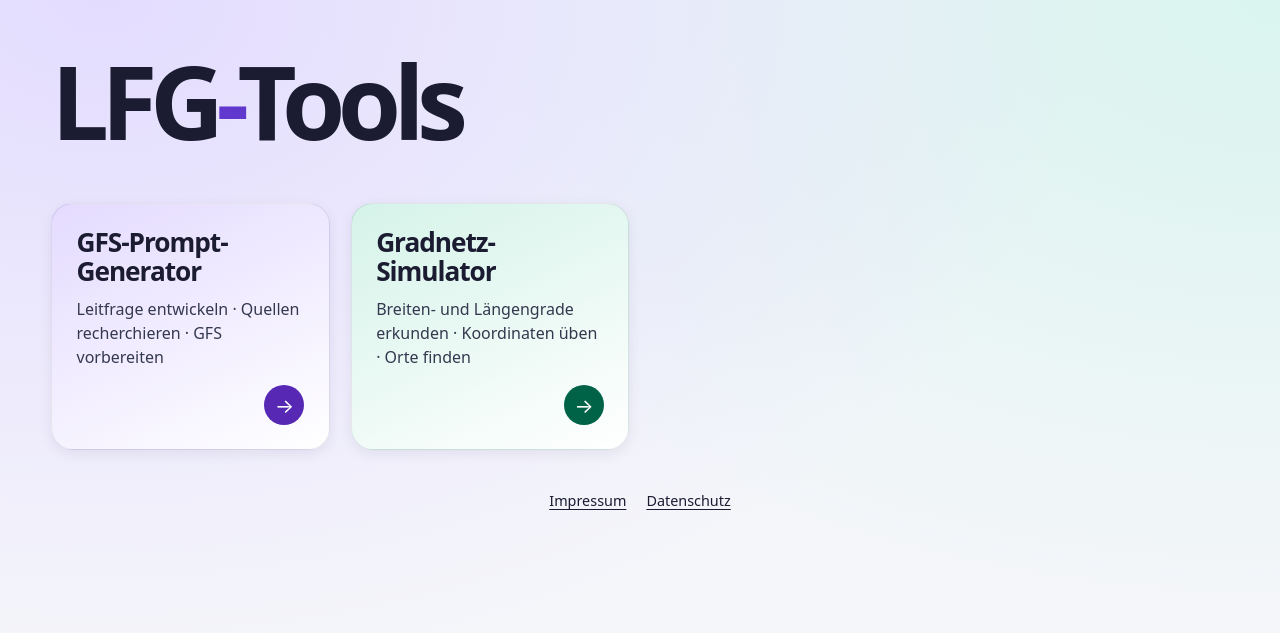
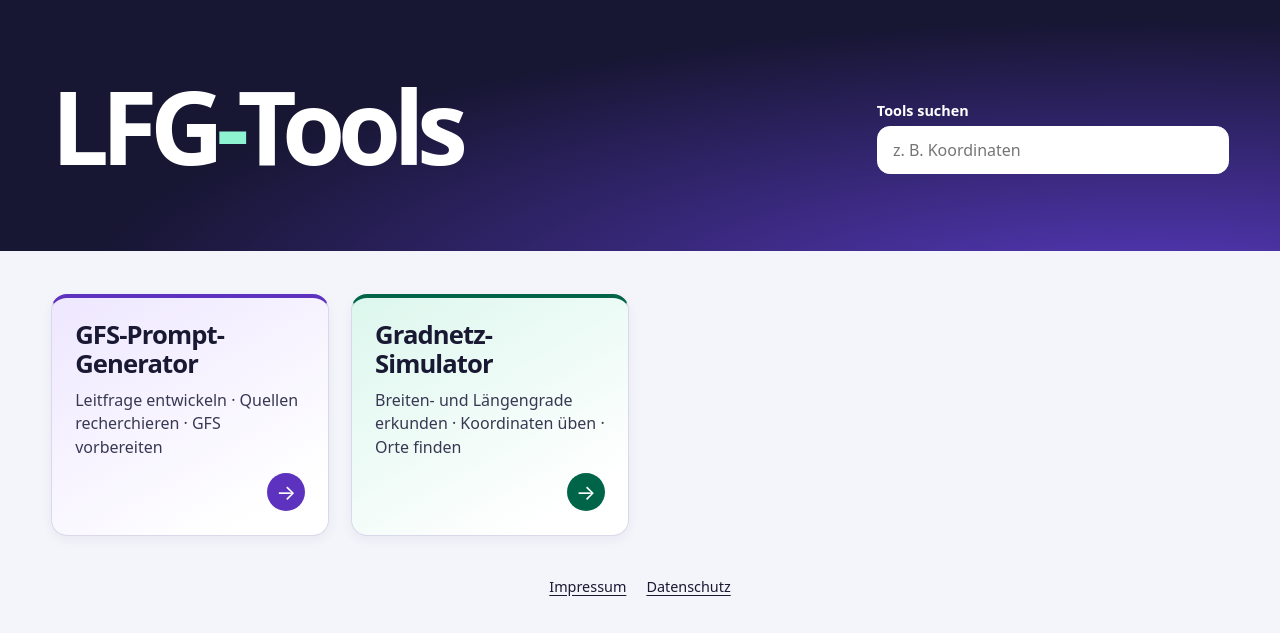
Before and after one commit to UlliW/lfg, a plain HTML site: page index.html in a window 1280 px wide. Drawn offline with Linux system fonts and the light colour scheme.

Commit message:
Add files via upload

```diff
--- a/index.html
+++ b/index.html
@@ -3,16 +3,25 @@
 <head>
   <meta charset="utf-8">
   <meta name="viewport" content="width=device-width, initial-scale=1">
-  <meta name="theme-color" content="#f5f6fa">
+  <meta name="theme-color" content="#171633">
   <title>LFG-Tools</title>
   <link rel="stylesheet" href="style.css">
   <script src="tools.js" defer></script>
   <script src="index.js" defer></script>
-<link rel="stylesheet" href="rechtliches.css">
+  <link rel="stylesheet" href="rechtliches.css">
 </head>
 <body>
-  <main>
-    <header><h1>LFG<span>-</span>Tools</h1></header>
+  <header class="masthead">
+    <div class="container masthead-inner">
+      <h1>LFG<span>-</span>Tools</h1>
+      <div class="search" id="tool-search" role="search" hidden>
+        <label for="query">Tools suchen</label>
+        <input id="query" type="search" placeholder="z. B. Koordinaten" aria-controls="tools" autocomplete="off">
+      </div>
+    </div>
+  </header>
+  <main class="container">
+    <p class="search-status" id="search-status" role="status"></p>
     <ul class="tools" id="tools" aria-label="Werkzeuge"></ul>
     <noscript><p>Aktiviere JavaScript, um die Werkzeuge anzuzeigen.</p></noscript>
 <nav class="lfg-rechtliches" aria-label="Rechtliches">
--- a/index.js
+++ b/index.js
@@ -20,3 +20,38 @@ for (const tool of tools) {
   item.append(link);
   list.append(item);
 }
+
+const query = document.querySelector("#query");
+const status = document.querySelector("#search-status");
+
+function normalize(text) {
+  return text.toLocaleLowerCase("de").normalize("NFD")
+    .replace(/\p{M}/gu, "")
+    .replace(/ß/g, "ss")
+    .replace(/[^\p{L}\p{N}]+/gu, " ")
+    .trim();
+}
+
+const entries = Array.from(list.children, (item, index) => {
+  const { title, description } = tools[index];
+  return { item, text: normalize(title + " " + description) };
+});
+
+function filterTools() {
+  const value = normalize(query.value);
+  const terms = value ? value.split(" ") : [];
+  let matches = 0;
+
+  for (const { item, text } of entries) {
+    const visible = terms.every(term => text.includes(term));
+    item.hidden = !visible;
+    if (visible) matches += 1;
+  }
+
+  status.textContent = !value ? "" : matches === 0 ? "Keine passenden Tools gefunden."
+    : matches === 1 ? "1 Tool gefunden" : matches + " Tools gefunden";
+}
+
+query.addEventListener("input", filterTools);
+document.querySelector("#tool-search").hidden = false;
+filterTools();
--- a/style.css
+++ b/style.css
@@ -1,116 +1,116 @@
 :root {
   color-scheme: light;
   font-family: system-ui, -apple-system, sans-serif;
-  background: #f5f6fa;
-  color: #1b1c32;
+  background: #f4f5fb;
+  color: #191933;
 }
 * { box-sizing: border-box; }
-body {
-  margin: 0;
-  min-height: 100vh;
-  background:
-    radial-gradient(ellipse at 8% 0%, #e3dcff 0%, transparent 60%),
-    radial-gradient(ellipse at 100% 0%, #d9f4ee 0%, transparent 55%);
+body { margin: 0; }
+[hidden] { display: none !important; }
+.container {
+  width: min(100%, 96rem);
+  margin-inline: auto;
+  padding-inline: clamp(1.125rem, 4vw, 4rem);
 }
-main {
-  max-width: 96rem;
-  margin-inline: auto;
-  padding: clamp(1rem, 4vw, 4rem);
+.masthead {
+  color: #fff;
+  background: radial-gradient(ellipse at 90% 120%, #583ac0, transparent 66%), #171633;
 }
-header {
-  margin-bottom: clamp(1.8rem, 4vw, 3.75rem);
+.masthead-inner {
+  display: flex;
+  align-items: end;
+  justify-content: space-between;
+  flex-wrap: wrap;
+  gap: clamp(1.4rem, 4vw, 3rem);
+  padding-block: clamp(2rem, 6vw, 5rem);
 }
 h1 {
+  margin: 0;
   font-size: clamp(3rem, 8vw, 7rem);
-  line-height: .98;
+  font-weight: 810;
+  line-height: .95;
   letter-spacing: -.075em;
-  font-weight: 820;
-  margin: 0;
 }
-h1 span { color: #6138cd; }
+h1 span { color: #8ef3d0; }
+.search { width: min(100%, 22rem); }
+.search label {
+  display: block;
+  margin-bottom: .4rem;
+  font-size: .9rem;
+  font-weight: 650;
+}
+.search input {
+  width: 100%;
+  min-height: 3rem;
+  padding: .65rem .95rem;
+  border: 1px solid #fff;
+  border-radius: .8rem;
+  background: #fff;
+  color: #191933;
+  font: inherit;
+}
+.search input:focus-visible {
+  outline: 3px solid #8ef3d0;
+  outline-offset: 4px;
+}
+main { padding-block: clamp(1.25rem, 3.4vw, 3rem) 1rem; }
+.search-status { margin: 0 0 1rem; color: #454561; }
+.search-status:empty { margin: 0; }
 .tools {
   display: grid;
   grid-template-columns: minmax(0, 1fr);
-  gap: clamp(.85rem, 1.65vw, 1.5rem);
+  gap: clamp(.85rem, 1.7vw, 1.5rem);
   list-style: none;
   padding: 0;
   margin: 0;
 }
-.tools li {
-  --tile: #e4dbff;
-  --accent: #5628b4;
-}
-.tools li:nth-child(4n + 2) {
-  --tile: #d5f3e9;
-  --accent: #006347;
-}
-.tools li:nth-child(4n + 3) {
-  --tile: #ffdfd8;
-  --accent: #962d1a;
-}
-.tools li:nth-child(4n + 4) {
-  --tile: #d8e9ff;
-  --accent: #204c9e;
-}
+.tools li { --tile: #eee7ff; --accent: #5d32bf; }
+.tools li:nth-child(4n + 2) { --tile: #dcf7ed; --accent: #006548; }
+.tools li:nth-child(4n + 3) { --tile: #ffebe5; --accent: #943b24; }
+.tools li:nth-child(4n + 4) { --tile: #e0eeff; --accent: #2554a6; }
 .tools a {
-  display: flex;
-  flex-direction: column;
-  align-items: flex-start;
+  display: grid;
+  grid-template-rows: auto 1fr auto;
+  min-height: 11rem;
   height: 100%;
-  min-height: 11rem;
-  padding: clamp(1rem, 1.9vw, 1.75rem);
-  border: 1px solid #2020441a;
-  border-radius: 1.35rem;
-  box-shadow: 0 .25rem .8rem #18143c12;
-  background: linear-gradient(155deg, var(--tile), #ffffff);
+  padding: clamp(1rem, 1.8vw, 1.6rem);
+  border: 1px solid #dad9e9;
+  border-top: .3rem solid var(--accent);
+  border-radius: 1rem;
+  background: linear-gradient(150deg, var(--tile), #fff 85%);
+  box-shadow: 0 4px 12px #1716330d;
   color: inherit;
   text-decoration: none;
 }
-.tools a:focus-visible {
-  outline: 3px solid #5525b3;
-  outline-offset: 4px;
-}
+.tools a:focus-visible { outline: 3px solid var(--accent); outline-offset: 4px; }
 h2 {
   margin: 0;
-  font-size: clamp(1.3rem, 2.05vw, 1.9rem);
+  font-size: clamp(1.3rem, 2vw, 1.8rem);
   line-height: 1.12;
-  letter-spacing: -.04em;
+  letter-spacing: -.035em;
   overflow-wrap: anywhere;
 }
-p {
-  margin: .65rem 0 1rem;
-  color: #34384f;
-  font-size: 1rem;
-  line-height: 1.5;
-}
+.tools p { margin: .65rem 0 .9rem; line-height: 1.45; color: #383853; }
 .arrow {
   display: grid;
   place-items: center;
-  align-self: flex-end;
-  margin-top: auto;
-  width: 2.5rem;
-  height: 2.5rem;
+  justify-self: end;
+  width: 2.4rem;
+  height: 2.4rem;
   border-radius: 50%;
   background: var(--accent);
   color: #fff;
-  font-size: 1.25rem;
+  font-size: 1.3rem;
 }
 @media (hover: hover) {
-  .tools a:hover {
-    border-color: var(--accent);
-    box-shadow: 0 .5rem 1.25rem #18143c20;
-  }
+  .tools a:hover { box-shadow: 0 8px 20px #17163320; }
 }
-@media (prefers-reduced-motion: no-preference) and (hover: hover) {
-  .tools a { transition: transform .18s ease, box-shadow .18s ease; }
-  .tools a:hover { transform: translateY(-3px); }
-}
-@media (min-width: 38rem) {
+@media (min-width: 37rem) {
   .tools { grid-template-columns: repeat(2, minmax(0, 1fr)); }
 }
-@media (min-width: 58rem) {
+@media (min-width: 56rem) {
   .tools { grid-template-columns: repeat(3, minmax(0, 1fr)); }
 }
-@media (min-width: 74rem) {
+@media (min-width: 72rem) {
   .tools { grid-template-columns: repeat(4, minmax(0, 1fr)); }
 }
```
